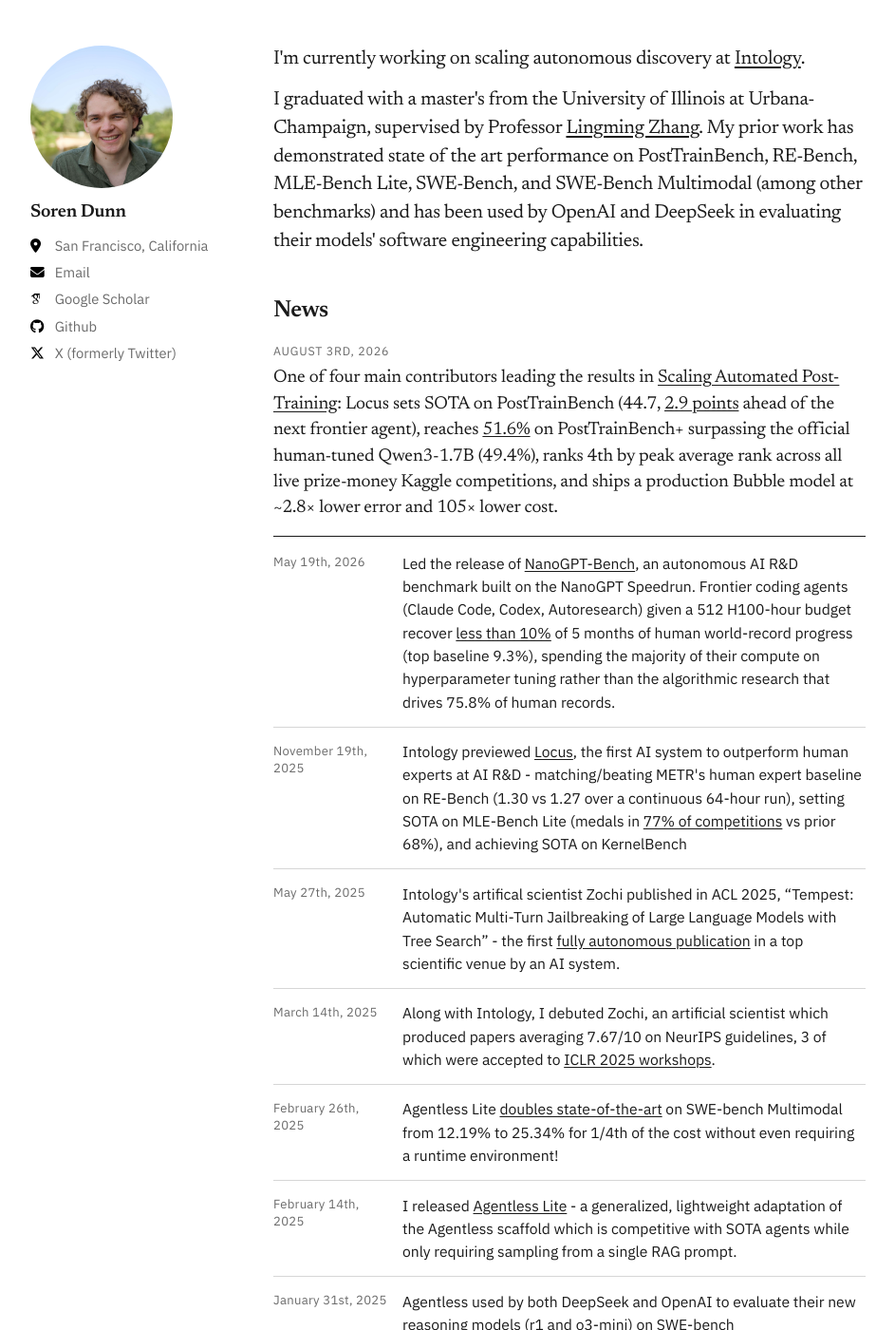
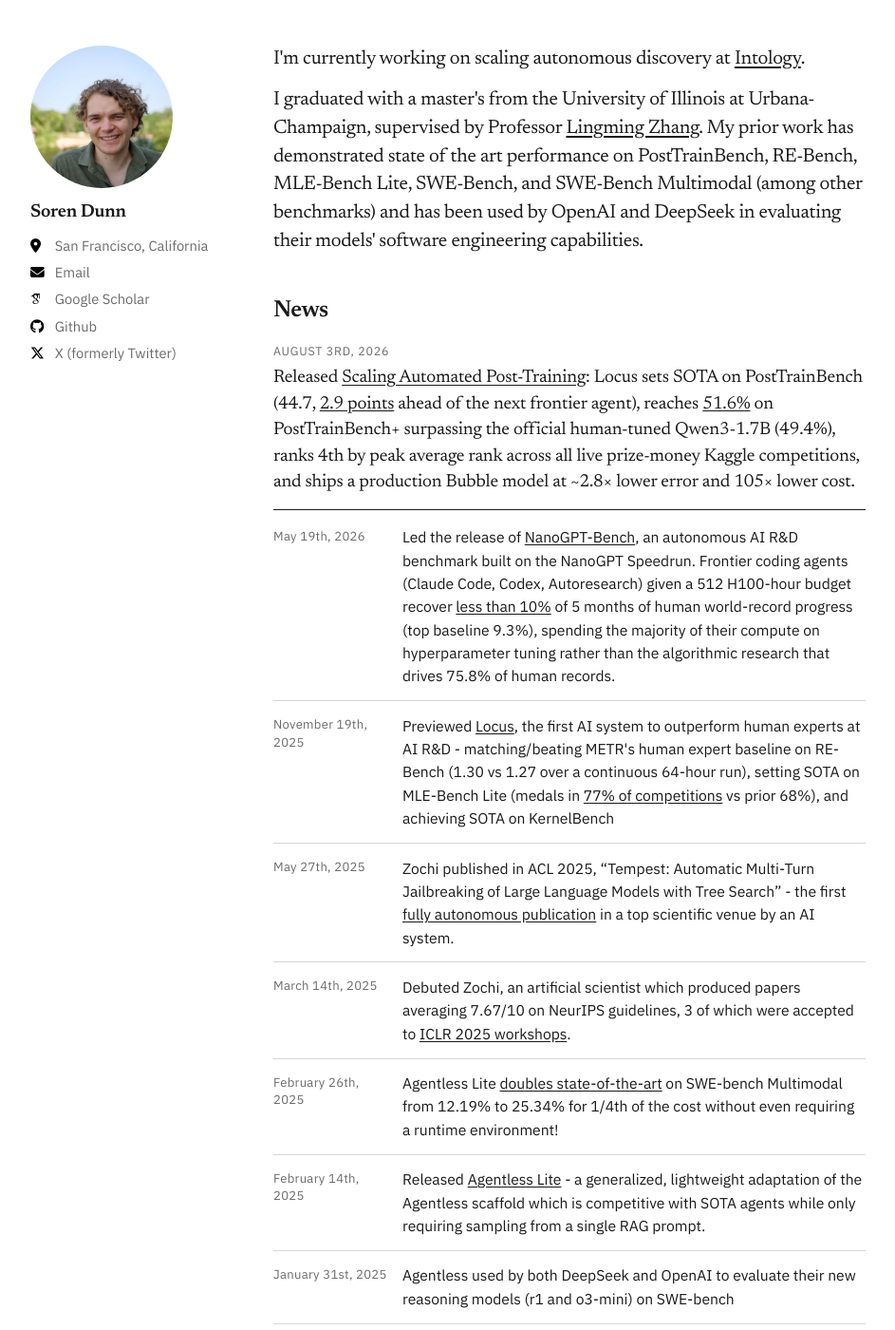
Before and after one commit to sorendunn/sorendunn.github.io, a Jekyll site: the page built from _pages/about.md, in a window 1280 px wide and 1400 px high. Shown: the whole window at 95% size, without its empty margins (168-1111 px from the left). Built offline with Jekyll 4.4.1, drawn with Linux system fonts in a browser that asks for light colours; some web fonts are replaced.

Commit message:
Tighten news item wording on the homepage
Co-authored-by: Cursor <cursoragent@cursor.com>

```diff
--- a/_pages/about.md
+++ b/_pages/about.md
@@ -16,13 +16,13 @@ redirect_from:
 <section id="news">
   <h2>News</h2>
   <ul class="news-list">
-    <li class="featured"><span class="date">August 3rd, 2026</span><div class="body">One of four main contributors leading the results in <a href="https://intology.ai/blog/scaling-automated-post-training">Scaling Automated Post-Training</a>: Locus sets SOTA on PostTrainBench (44.7, <ins>2.9 points</ins> ahead of the next frontier agent), reaches <ins>51.6%</ins> on PostTrainBench+ surpassing the official human-tuned Qwen3-1.7B (49.4%), ranks 4th by peak average rank across all live prize-money Kaggle competitions, and ships a production Bubble model at ~2.8× lower error and 105× lower cost.</div></li>
+    <li class="featured"><span class="date">August 3rd, 2026</span><div class="body">Released <a href="https://intology.ai/blog/scaling-automated-post-training">Scaling Automated Post-Training</a>: Locus sets SOTA on PostTrainBench (44.7, <ins>2.9 points</ins> ahead of the next frontier agent), reaches <ins>51.6%</ins> on PostTrainBench+ surpassing the official human-tuned Qwen3-1.7B (49.4%), ranks 4th by peak average rank across all live prize-money Kaggle competitions, and ships a production Bubble model at ~2.8× lower error and 105× lower cost.</div></li>
     <li><span class="date">May 19th, 2026</span><div class="body">Led the release of <a href="https://www.intology.ai/blog/nanogpt-bench">NanoGPT-Bench</a>, an autonomous AI R&amp;D benchmark built on the NanoGPT Speedrun. Frontier coding agents (Claude Code, Codex, Autoresearch) given a 512 H100-hour budget recover <ins>less than 10%</ins> of 5 months of human world-record progress (top baseline 9.3%), spending the majority of their compute on hyperparameter tuning rather than the algorithmic research that drives 75.8% of human records.</div></li>
-    <li><span class="date">November 19th, 2025</span><div class="body">Intology previewed <a href="https://www.intology.ai/blog/previewing-locus">Locus</a>, the first AI system to outperform human experts at AI R&amp;D - matching/beating METR's human expert baseline on RE-Bench (1.30 vs 1.27 over a continuous 64-hour run), setting SOTA on MLE-Bench Lite (medals in <ins>77% of competitions</ins> vs prior 68%), and achieving SOTA on KernelBench</div></li>
-    <li><span class="date">May 27th, 2025</span><div class="body">Intology's artifical scientist Zochi published in ACL 2025, “Tempest: Automatic Multi-Turn Jailbreaking of Large Language Models with Tree Search” - the first <a href="https://www.intology.ai/blog/zochi-acl">fully autonomous publication</a> in a top scientific venue by an AI system.</div></li>
-    <li><span class="date">March 14th, 2025</span><div class="body">Along with Intology, I debuted Zochi, an artificial scientist which produced papers averaging 7.67/10 on NeurIPS guidelines, 3 of which were accepted to <a href="https://www.intology.ai/blog/zochi-tech-report">ICLR 2025 workshops</a>.</div></li>
+    <li><span class="date">November 19th, 2025</span><div class="body">Previewed <a href="https://www.intology.ai/blog/previewing-locus">Locus</a>, the first AI system to outperform human experts at AI R&amp;D - matching/beating METR's human expert baseline on RE-Bench (1.30 vs 1.27 over a continuous 64-hour run), setting SOTA on MLE-Bench Lite (medals in <ins>77% of competitions</ins> vs prior 68%), and achieving SOTA on KernelBench</div></li>
+    <li><span class="date">May 27th, 2025</span><div class="body">Zochi published in ACL 2025, “Tempest: Automatic Multi-Turn Jailbreaking of Large Language Models with Tree Search” - the first <a href="https://www.intology.ai/blog/zochi-acl">fully autonomous publication</a> in a top scientific venue by an AI system.</div></li>
+    <li><span class="date">March 14th, 2025</span><div class="body">Debuted Zochi, an artificial scientist which produced papers averaging 7.67/10 on NeurIPS guidelines, 3 of which were accepted to <a href="https://www.intology.ai/blog/zochi-tech-report">ICLR 2025 workshops</a>.</div></li>
     <li><span class="date">February 26th, 2025</span><div class="body">Agentless Lite <ins>doubles state-of-the-art</ins> on SWE-bench Multimodal from 12.19% to 25.34% for 1/4th of the cost without even requiring a runtime environment!</div></li>
-    <li><span class="date">February 14th, 2025</span><div class="body">I released <a href="https://github.com/sorendunn/Agentless-Lite">Agentless Lite</a> - a generalized, lightweight adaptation of the Agentless scaffold which is competitive with SOTA agents while only requiring sampling from a single RAG prompt.</div></li>
+    <li><span class="date">February 14th, 2025</span><div class="body">Released <a href="https://github.com/sorendunn/Agentless-Lite">Agentless Lite</a> - a generalized, lightweight adaptation of the Agentless scaffold which is competitive with SOTA agents while only requiring sampling from a single RAG prompt.</div></li>
     <li><span class="date">January 31st, 2025</span><div class="body">Agentless used by both DeepSeek and OpenAI to evaluate their new reasoning models (r1 and o3-mini) on SWE-bench</div></li>
     <li><span class="date">Dec 2nd, 2024</span><div class="body">Integrated Agentless with <ins>Claude 3.5 Sonnet</ins> to achieve 40.7% solve rate on SWE-bench lite and 50.8% solve rate on SWE-bench verified</div></li>
     <li><span class="date">Oct 28th, 2024</span><div class="body">Released <ins>OpenAutoCoder-Agentless 1.5</ins> which increases Agentless performance from 27.3% to 32.00% on SWE-bench lite</div></li>
```
